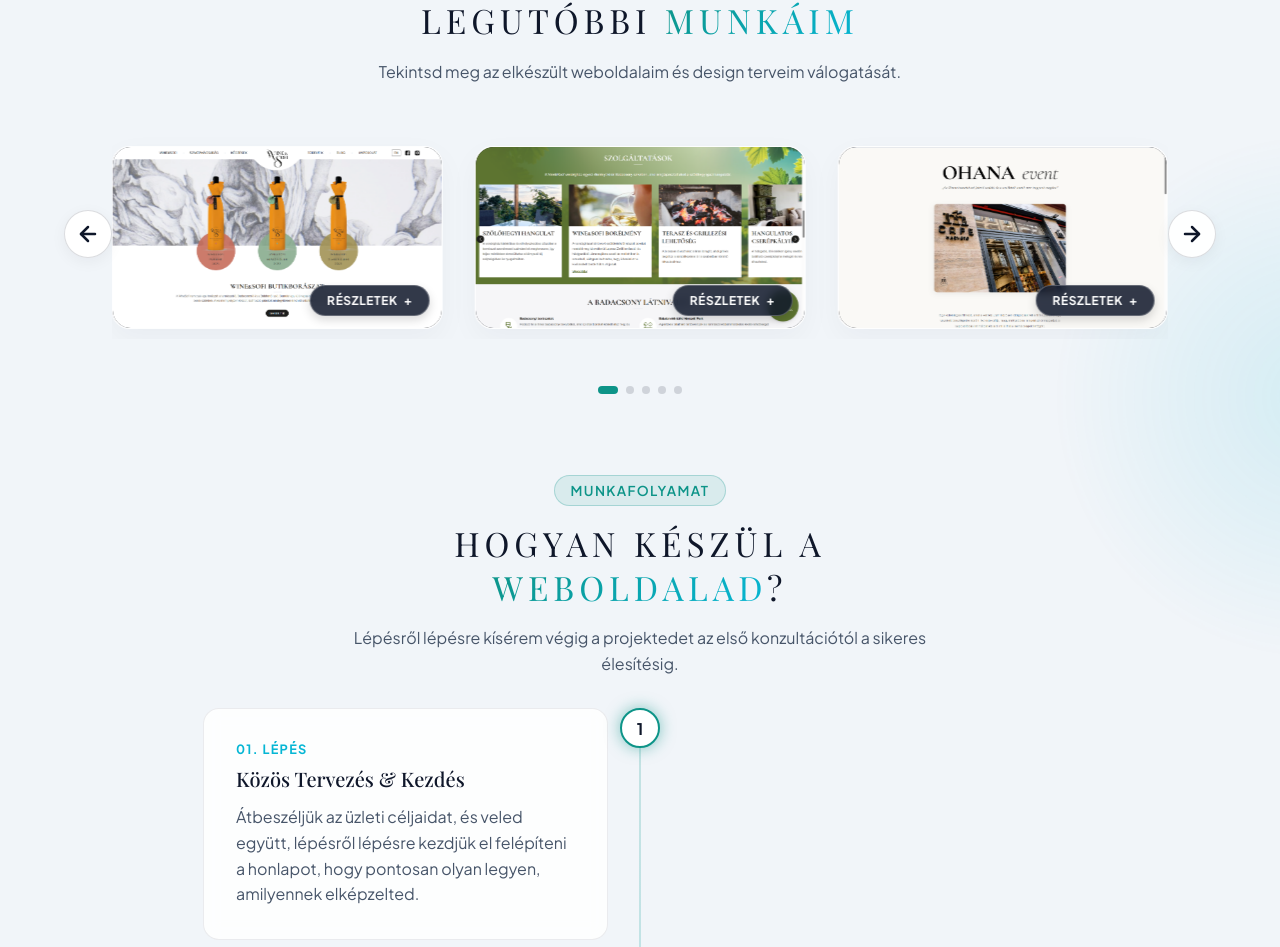
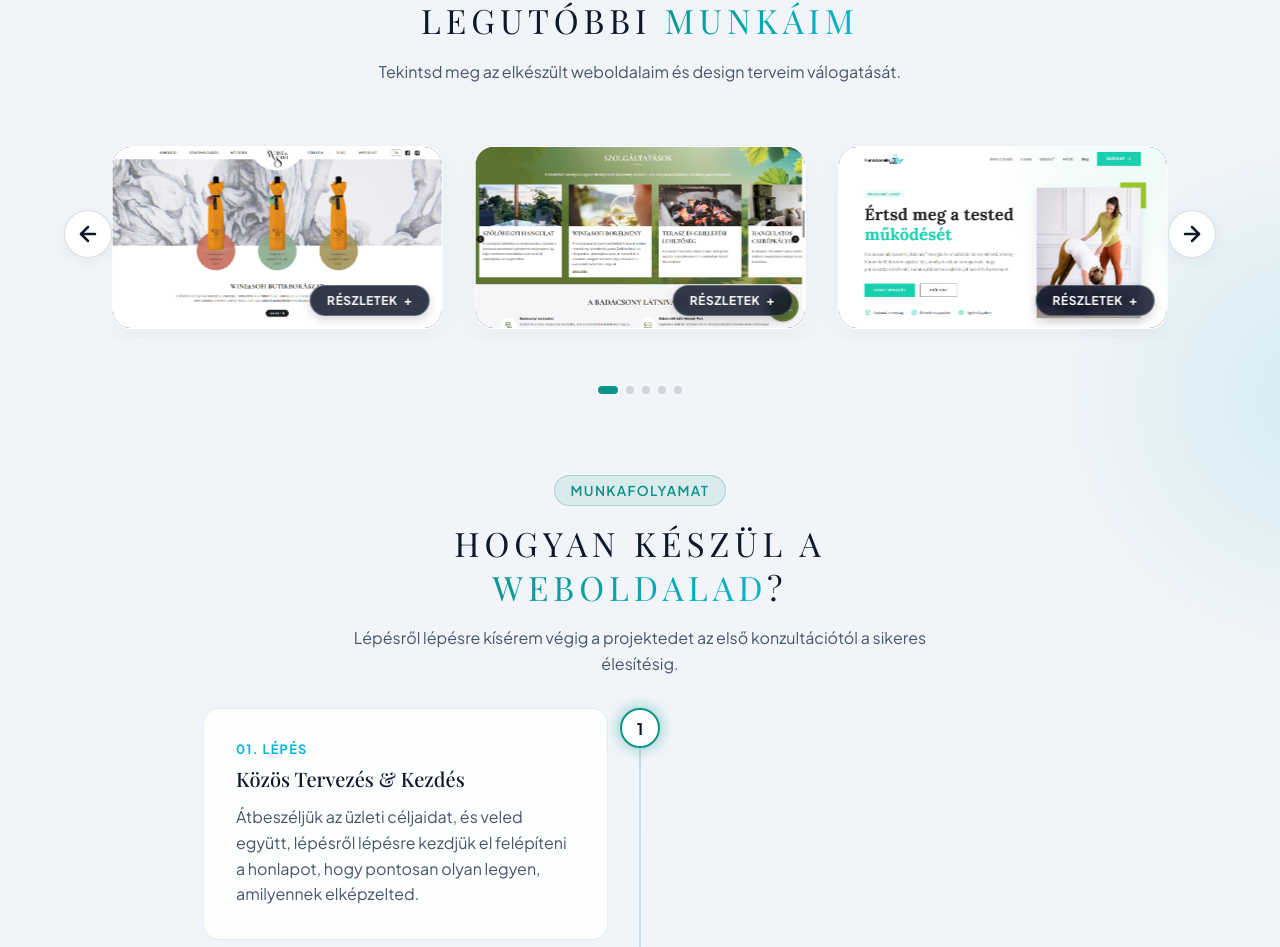
Before and after one commit to denyuel/borbaswebdesign, a React (Vite) app: page / in a window 1280 px wide. Shown: the part 2744-3691 px from the top of the page. Built offline with nearby package versions, Linux system fonts and the light colour scheme; a web font is replaced by a local one.

Commit message:
Replace Bettina Balazs portfolio reference with FunkcionalisTest

```diff
--- a/src/components/Portfolio.jsx
+++ b/src/components/Portfolio.jsx
@@ -20,13 +20,13 @@ const projects = [
         url: 'https://vineroof.hu'
     },
     {
-        id: 'bettina',
-        img: '/portfolio-bettina.png?v=1',
-        badge: 'Esemény & Személyes Márka',
-        category: 'Egyedi Eseményoldal & Blog',
-        title: 'bettinabalazs.com',
-        desc: 'Balázs Bettina egyedi tervezésű személyes márkája és eseményszervező portálja hawaii életérzéssel.',
-        url: 'https://bettinabalazs.com'
+        id: 'funkcionalistest',
+        img: '/portfolio-funkcionalistest.png?v=1',
+        badge: 'Craniosacralis & Rehabilitáció',
+        category: 'Egészség & Terápiás Weboldal',
+        title: 'FunkcionálisTest',
+        desc: 'Prémium terápiás és rehabilitációs weboldal Craniosacralis kezelésekkel, Balance² mozgással és online időpontfoglalással.',
+        url: 'https://funkcionalistest.hu'
     },
     {
         id: 'farm',
```
Also changed, not shown: public/portfolio-funkcionalistest.png (added).
